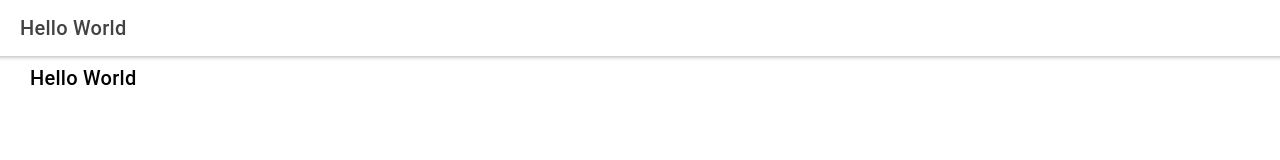
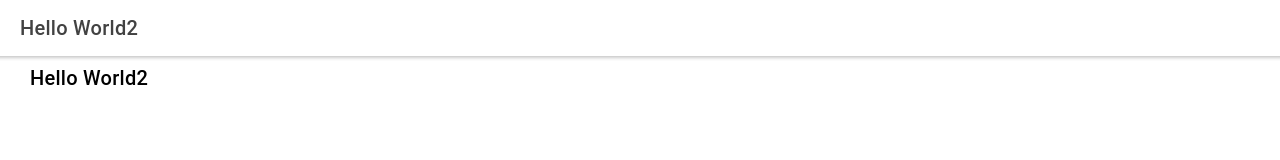
Before and after one commit to melchormoliver/opinion_alquilada, a React (Create React App) app: page /hello-world in a window 1280 px wide. Shown: the top 160 px of the page. Built offline with nearby package versions, Linux system fonts and the light colour scheme.

Commit message:
with a diference

```diff
--- a/src/pages/HelloWorld.tsx
+++ b/src/pages/HelloWorld.tsx
@@ -17,14 +17,14 @@ const HelloWorld: React.FC = () => {
     <IonPage>
       <IonHeader>
         <IonToolbar>
-          <IonTitle>Hello World</IonTitle>
+          <IonTitle>Hello World2</IonTitle>
         </IonToolbar>
       </IonHeader>
       <IonContent>
         <IonGrid>
           <IonRow>
             <IonCol>
-              <IonTitle size='large'>Hello World</IonTitle>
+              <IonTitle size='large'>Hello World2</IonTitle>
             </IonCol>
           </IonRow>
         </IonGrid>
```
